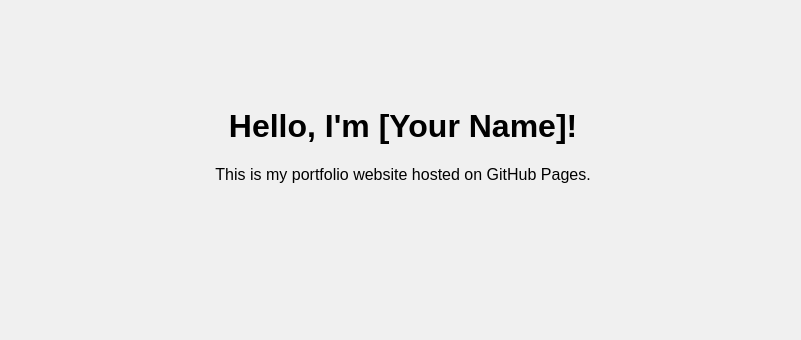
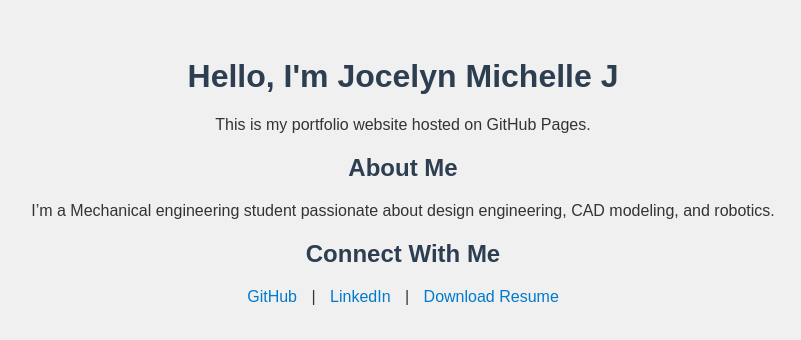
Before and after one commit to J0mic17/J0mic17.github.io, a plain HTML site: page index.html in a window 1280 px wide. Shown: the whole page, without its empty margins (237-1038 px from the left). Drawn offline with Linux system fonts and the light colour scheme.

Commit message:
Update index.html

```diff
--- a/index.html
+++ b/index.html
@@ -1,17 +1,44 @@
 <html>
 <head>
-  <title>My Portfolio</title>
+  <title>Jomil Joseph – Portfolio</title>
   <style>
     body {
       font-family: sans-serif;
       text-align: center;
       background-color: #f0f0f0;
-      padding-top: 100px;
+      padding-top: 50px;
+      color: #333;
+    }
+    h1, h2 {
+      color: #2c3e50;
+    }
+    a {
+      color: #007acc;
+      text-decoration: none;
+      margin: 0 10px;
+    }
+    a:hover {
+      text-decoration: underline;
+    }
+    ul {
+      text-align: left;
+      display: inline-block;
+      margin-top: 0;
     }
   </style>
 </head>
 <body>
-  <h1>Hello, I'm [Your Name]!</h1>
+  <h1>Hello, I'm Jocelyn Michelle J</h1>
   <p>This is my portfolio website hosted on GitHub Pages.</p>
+
+  <h2>About Me</h2>
+  <p>I’m a Mechanical engineering student passionate about design engineering, CAD modeling, and robotics.</p>
+
+  <h2>Connect With Me</h2>
+  <p>
+    <a href="https://github.com/j0mic17" target="_blank">GitHub</a> |
+    <a href="https://linkedin.com/in/YOURPROFILE" target="_blank">LinkedIn</a> |
+    <a href="resume.pdf" download>Download Resume</a>
+  </p>
 </body>
 </html>
```
